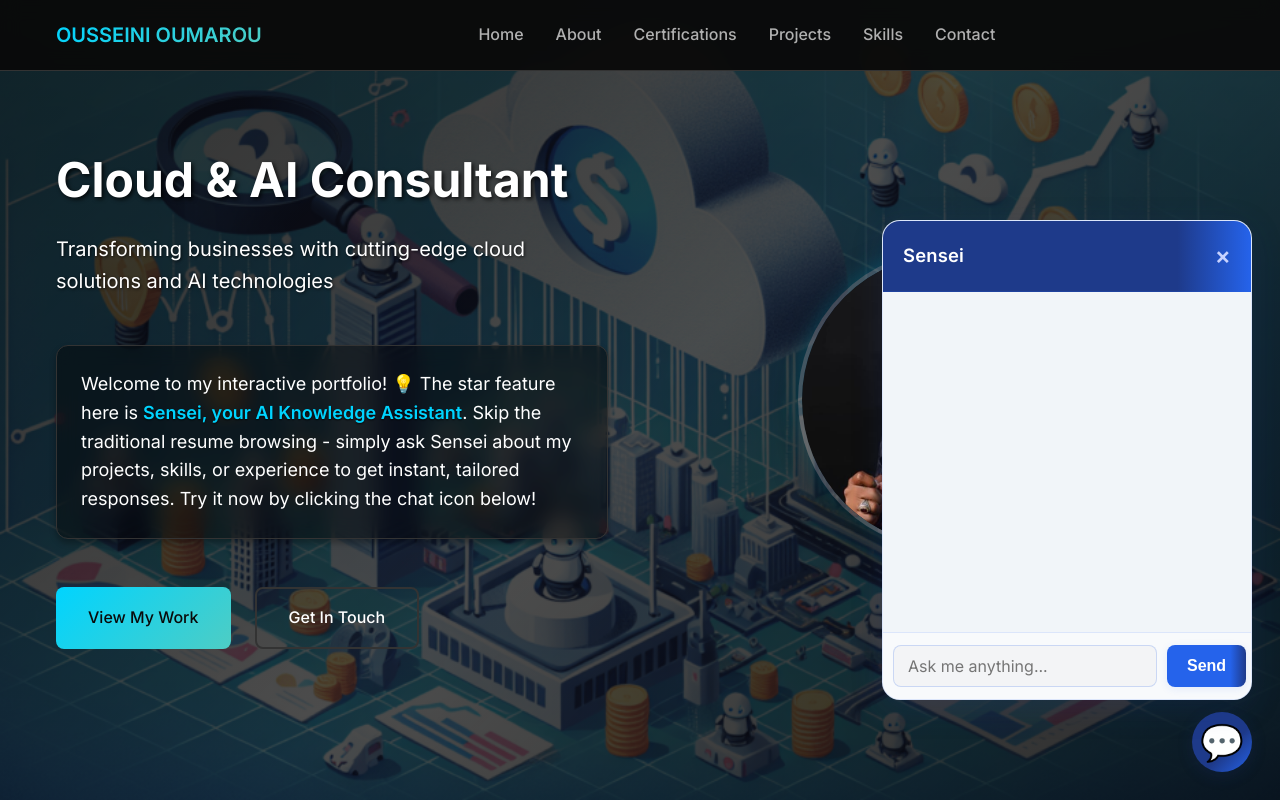
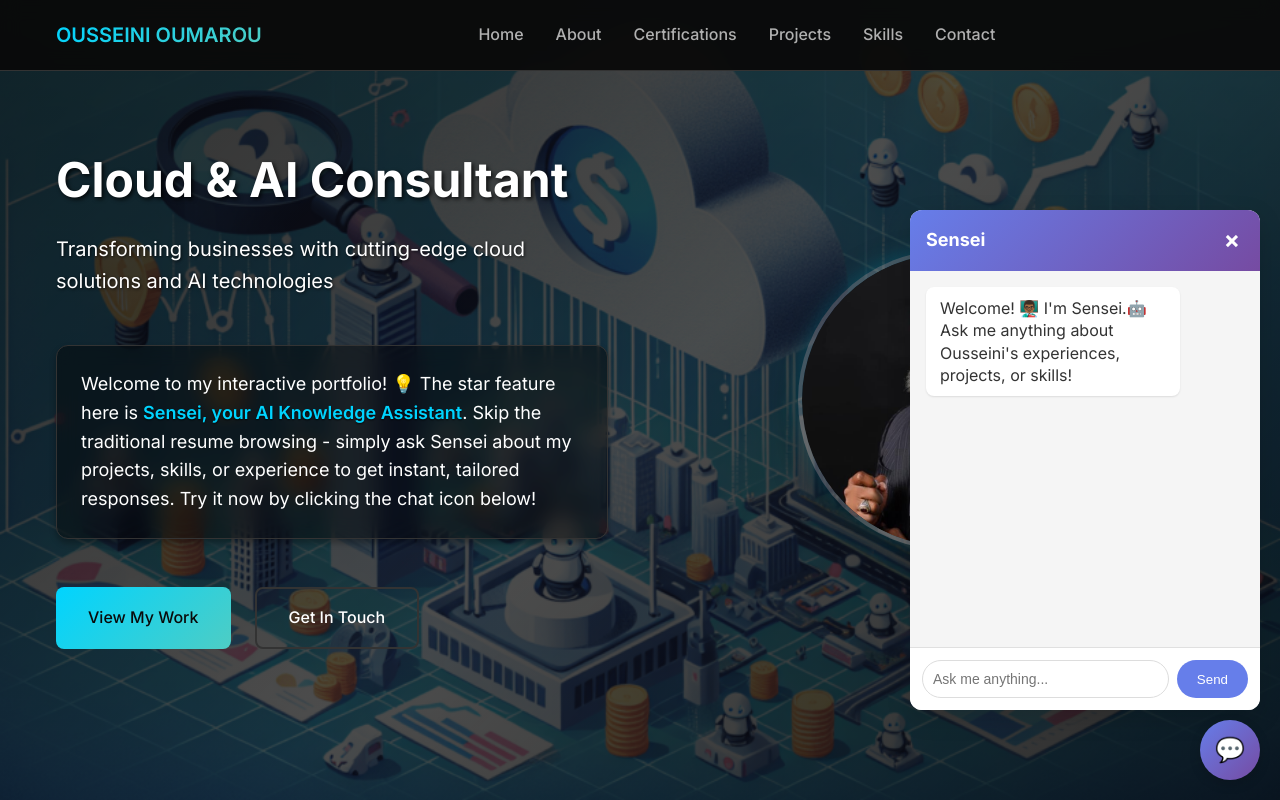
Before and after one commit to Marubozu-Ousseini/Static-Portfolio-Website, a plain HTML site: page index.html in a window 1280 px wide. Both pictures are taken after a click on the button "Open chat". Shown: the top 800 px of the page. Drawn offline with Linux system fonts and the light colour scheme.

Commit message:
good widget

```diff
--- a/index.html
+++ b/index.html
@@ -225,5 +225,6 @@
         </script>
     <link rel="stylesheet" href="widget/chatbot-widget.css">
     <script src="widget/chatbot-widget.js" defer></script>
+    <script src="widget/dom-test.js" defer></script>
 </body>
 </html>
--- a/styles.css
+++ b/styles.css
@@ -578,7 +578,7 @@ section {
 /* Projects Section */
 .projects {
     position: relative;
-    background: linear-gradient(135deg, rgba(4,8,12,0.6), rgba(8,12,18,0.6)), url('https://github.com/Marubozu-Ousseini/Static-Portfolio-Website/blob/main/images/projects-bg.jpg?raw=true') no-repeat center center;
+    background: linear-gradient(135deg, rgba(4,8,12,0.6), rgba(8,12,18,0.6)), url('https://github.com/Marubozu-Ousseini/Static-Portfolio-Website/raw/main/images/projects-bg.jpg?raw=true') no-repeat center center;
     background-size: cover;
     color: var(--text-primary);
 }
--- a/widget/chatbot-widget.css
+++ b/widget/chatbot-widget.css
@@ -1,145 +1,177 @@
-/* chatbot-widget.css - Complete Widget Styles */
+/* Floating Chat Button */
 #chatbot-btn {
+  position: fixed !important;
+  bottom: 20px !important;
+  right: 20px !important;
+  width: 60px !important;
+  height: 60px !important;
+  border-radius: 50% !important;
+  background: linear-gradient(135deg, #667eea 0%, #764ba2 100%) !important;
+  color: white !important;
+  border: none !important;
+  font-size: 24px !important;
+  cursor: pointer !important;
+  box-shadow: 0 4px 12px rgba(0, 0, 0, 0.15) !important;
+  z-index: 9999 !important;
+  transition: transform 0.3s ease, box-shadow 0.3s ease;
+  display: flex !important;
+  align-items: center !important;
+  justify-content: center !important;
+}
+
+#chatbot-btn:hover {
+  transform: scale(1.1);
+  box-shadow: 0 6px 20px rgba(0, 0, 0, 0.25);
+}
+
+/* Chat Container */
+#chatbot-container {
   position: fixed;
-  bottom: 28px;
-  right: 28px;
-  z-index: 9999;
-  background: linear-gradient(135deg, #1e3a8a 60%, #2563eb 100%);
-  color: #fff;
-  border: none;
-  border-radius: 50%;
-  width: 60px;
-  height: 60px;
-  font-size: 2.2rem;
-  box-shadow: 0 4px 16px rgba(30,58,138,0.18);
-  cursor: pointer;
-  transition: box-shadow 0.2s, background 0.2s;
-  font-family: 'Inter', 'Segoe UI', Arial, sans-serif;
+  bottom: 90px;
+  right: 20px;
+  width: 350px;
+  height: 500px;
+  background: white;
+  border-radius: 12px;
+  box-shadow: 0 8px 24px rgba(0, 0, 0, 0.15);
+  display: none;
+  flex-direction: column;
+  z-index: 9998;
+  overflow: hidden;
 }
-#chatbot-btn:hover {
-  box-shadow: 0 8px 24px rgba(37,99,235,0.22);
-  background: linear-gradient(135deg, #2563eb 80%, #1e3a8a 100%);
+
+#chatbot-container.open {
+  display: flex;
 }
-#chatbot-container {
-  display: none;
-  position: fixed;
-  bottom: 100px;
-  right: 28px;
-  width: 370px;
-  max-width: 98vw;
-  height: 480px;
-  background: #f8fafc;
-  border-radius: 18px;
-  box-shadow: 0 8px 32px rgba(30,58,138,0.18);
-  z-index: 10000;
-  flex-direction: column;
-  overflow: hidden;
-  border: 1.5px solid #2563eb22;
-  font-family: 'Inter', 'Segoe UI', Arial, sans-serif;
-}
-#chatbot-container.open { display: flex; }
+
+/* Header */
 #chatbot-header {
-  background: linear-gradient(90deg, #1e3a8a 80%, #2563eb 100%);
-  color: #fff;
-  padding: 16px 20px;
-  font-weight: 600;
-  font-size: 1.15em;
+  background: linear-gradient(135deg, #667eea 0%, #764ba2 100%);
+  color: white;
+  padding: 16px;
+  font-weight: bold;
+  font-size: 18px;
   display: flex;
   justify-content: space-between;
   align-items: center;
-  letter-spacing: 0.01em;
-  border-bottom: 1.5px solid #2563eb33;
 }
+
 #chatbot-close {
   cursor: pointer;
-  font-size: 1.3em;
-  color: #c7d2fe;
-  transition: color 0.2s;
+  font-size: 24px;
+  line-height: 1;
+  padding: 0 4px;
 }
+
 #chatbot-close:hover {
-  color: #fff;
+  opacity: 0.8;
 }
+
+/* Messages Area */
 #chatbot-messages {
   flex: 1;
-  padding: 18px 16px 12px 16px;
+  padding: 16px;
   overflow-y: auto;
-  background: #f1f5f9;
-  font-size: 1.04em;
+  background: #f5f5f5;
 }
+
 .msg {
-  margin-bottom: 13px;
-  padding: 12px 16px;
-  border-radius: 14px;
+  margin-bottom: 12px;
+  padding: 10px 14px;
+  border-radius: 8px;
   max-width: 80%;
-  word-break: break-word;
-  box-shadow: 0 2px 8px rgba(30,58,138,0.06);
-  font-family: inherit;
-  font-size: 1em;
+  word-wrap: break-word;
+  line-height: 1.4;
 }
+
 .msg.user {
-  background: linear-gradient(90deg, #2563eb 80%, #1e3a8a 100%);
-  color: #fff;
-  align-self: flex-end;
-  margin-left: 20%;
-  border-bottom-right-radius: 4px;
-  border-top-right-radius: 18px;
+  background: #667eea;
+  color: white;
+  margin-left: auto;
+  text-align: right;
 }
+
 .msg.bot {
-  background: #fff;
-  color: #1e293b;
-  align-self: flex-start;
-  margin-right: 20%;
-  border-bottom-left-radius: 4px;
-  border-top-left-radius: 18px;
+  background: white;
+  color: #333;
+  box-shadow: 0 1px 2px rgba(0, 0, 0, 0.1);
 }
+
 .sources {
-  font-size: 0.92em;
-  color: #2563eb;
-  margin-bottom: 8px;
-  margin-left: 8px;
+  font-size: 12px;
+  color: #666;
+  margin-top: 8px;
+  padding: 8px;
+  background: #e8e8e8;
+  border-radius: 4px;
 }
+
+/* Form */
 #chatbot-form {
   display: flex;
-  border-top: 1.5px solid #2563eb22;
-  background: #f8fafc;
-  padding: 12px 10px 12px 10px;
+  padding: 12px;
+  background: white;
+  border-top: 1px solid #e0e0e0;
 }
+
 #chatbot-input {
   flex: 1;
-  border: 1.5px solid #2563eb33;
-  padding: 10px 14px;
-  border-radius: 8px;
-  font-size: 1em;
-  margin-right: 10px;
-  background: #f3f4f6;
+  padding: 10px;
+  border: 1px solid #ddd;
+  border-radius: 20px;
   outline: none;
-  transition: border 0.2s;
-  font-family: inherit;
+  font-size: 14px;
 }
+
 #chatbot-input:focus {
-  border: 1.5px solid #2563eb;
+  border-color: #667eea;
 }
+
 #chatbot-form button {
-  background: linear-gradient(90deg, #2563eb 80%, #1e3a8a 100%);
-  color: #fff;
+  margin-left: 8px;
+  padding: 10px 20px;
+  background: #667eea;
+  color: white;
   border: none;
-  border-radius: 8px;
-  padding: 10px 20px;
-  font-size: 1em;
+  border-radius: 20px;
   cursor: pointer;
-  font-weight: 600;
-  box-shadow: 0 2px 8px rgba(37,99,235,0.10);
-  transition: background 0.2s;
+  font-weight: 500;
+  transition: background 0.3s ease;
 }
+
 #chatbot-form button:hover {
-  background: linear-gradient(90deg, #1e3a8a 80%, #2563eb 100%);
+  background: #5568d3;
 }
-@media (max-width: 500px) {
+
+/* Scrollbar Styling */
+#chatbot-messages::-webkit-scrollbar {
+  width: 6px;
+}
+
+#chatbot-messages::-webkit-scrollbar-track {
+  background: #f1f1f1;
+}
+
+#chatbot-messages::-webkit-scrollbar-thumb {
+  background: #888;
+  border-radius: 3px;
+}
+
+#chatbot-messages::-webkit-scrollbar-thumb:hover {
+  background: #555;
+}
+
+/* Mobile Responsive */
+@media (max-width: 480px) {
   #chatbot-container {
-    width: 99vw;
-    right: 0.5vw;
-    height: 60vh;
+    width: calc(100vw - 40px);
+    height: 70vh;
     bottom: 80px;
-    border-radius: 10px;
+    right: 20px;
+  }
+
+  #chatbot-btn {
+    bottom: 15px;
+    right: 15px;
   }
 }
--- a/widget/chatbot-widget.js
+++ b/widget/chatbot-widget.js
@@ -1,55 +1,131 @@
-// chatbot-widget.js - Standalone JavaScript
+// chatbot-widget.js - Standalone JavaScript (clean robust version)
 (function () {
-  if (window.__CHATBOT_WIDGET_LOADED) return;
-  window.__CHATBOT_WIDGET_LOADED = true;
-  const api = window.CHATBOT_API || 'https://fv3yej7f2j.execute-api.us-east-1.amazonaws.com/prod/chat';
+  try {
+    // Avoid duplicate initialization
+    if (document.getElementById('chatbot-btn')) {
+      console.log('Chatbot widget already present.');
+      return;
+    }
+
+    const api = window.CHATBOT_API || 'https://a53uyqa4oc.execute-api.us-east-1.amazonaws.com/prod/chat';
+
+    // Ensure CSS is loaded (only once)
+    if (!document.querySelector('link[href*="widget/chatbot-widget.css"]')) {
       const style = document.createElement('link');
       style.rel = 'stylesheet';
-  style.href = 'chatbot-widget.css';
+      style.href = 'widget/chatbot-widget.css';
       document.head.appendChild(style);
+    }
+
+    // Floating button with inline fallback styles
     const btn = document.createElement('button');
     btn.id = 'chatbot-btn';
-  btn.innerText = '💬';
+    btn.innerHTML = '💬';
+    btn.setAttribute('aria-label', 'Open chat');
+    btn.style.cssText = [
+      'position: fixed !important',
+      'bottom: 20px !important',
+      'right: 20px !important',
+      'width: 60px !important',
+      'height: 60px !important',
+      'border-radius: 50% !important',
+      'background: linear-gradient(135deg, #667eea 0%, #764ba2 100%) !important',
+      'color: #fff !important',
+      'border: none !important',
+      'font-size: 24px !important',
+      'cursor: pointer !important',
+      'box-shadow: 0 4px 12px rgba(0, 0, 0, 0.15) !important',
+      'z-index: 9999 !important',
+      'display: flex !important',
+      'align-items: center !important',
+      'justify-content: center !important'
+    ].join('; ');
     document.body.appendChild(btn);
+
+    // Container
     const container = document.createElement('div');
     container.id = 'chatbot-container';
-  container.innerHTML = `<div id="chatbot-header">Sensei <span id="chatbot-close">×</span></div><div id="chatbot-messages"></div><form id="chatbot-form"><input id="chatbot-input" autocomplete="off" placeholder="Ask me anything..."/><button>Send</button></form>`;
+    container.innerHTML = [
+      '<div id="chatbot-header">',
+      '  Sensei <span id="chatbot-close">×</span>',
+      '</div>',
+      '<div id="chatbot-messages"></div>',
+      '<form id="chatbot-form">',
+      '  <input id="chatbot-input" autocomplete="off" placeholder="Ask me anything..."/>',
+      '  <button type="submit">Send</button>',
+      '</form>'
+    ].join('');
     document.body.appendChild(container);
-  btn.onclick = () => container.classList.toggle('open');
-  document.getElementById('chatbot-close').onclick = () => container.classList.remove('open');
+
+    // Elements
     const form = document.getElementById('chatbot-form');
     const input = document.getElementById('chatbot-input');
     const messages = document.getElementById('chatbot-messages');
+    const closeBtn = document.getElementById('chatbot-close');
+
+    let welcomeShown = false;
+
+    function addWelcomeMessage() {
+      if (welcomeShown) return;
+      const msgDiv = document.createElement('div');
+      msgDiv.className = 'msg bot';
+      msgDiv.innerHTML = "Welcome! 👨🏾‍🏫 I'm Sensei.🤖 Ask me anything about Ousseini's experiences, projects, or skills!";
+      messages.appendChild(msgDiv);
+      messages.scrollTop = messages.scrollHeight;
+      welcomeShown = true;
+    }
+
+    btn.addEventListener('click', () => {
+      const wasOpen = container.classList.contains('open');
+      container.classList.toggle('open');
+      if (!wasOpen && !welcomeShown) addWelcomeMessage();
+    });
+
+    closeBtn && closeBtn.addEventListener('click', () => {
+      container.classList.remove('open');
+    });
+
     function addMsg(text, from) {
       const div = document.createElement('div');
       div.className = 'msg ' + from;
-    div.innerText = text;
+      div.textContent = text;
       messages.appendChild(div);
       messages.scrollTop = messages.scrollHeight;
     }
-  form.onsubmit = async (e) => {
+
+    form && form.addEventListener('submit', async (e) => {
       e.preventDefault();
       const q = input.value.trim();
       if (!q) return;
       addMsg(q, 'user');
       input.value = '';
-    addMsg('...', 'bot');
+      const loadingMsg = document.createElement('div');
+      loadingMsg.className = 'msg bot';
+      loadingMsg.textContent = '...';
+      messages.appendChild(loadingMsg);
+      messages.scrollTop = messages.scrollHeight;
       try {
-      const res = await fetch(window.CHATBOT_API || '', {
+        const res = await fetch(api, {
           method: 'POST',
           headers: { 'Content-Type': 'application/json' },
           body: JSON.stringify({ message: q })
         });
         const data = await res.json();
-      messages.lastChild.innerText = data.message || 'No response.';
-      if (data.sources) {
+        loadingMsg.textContent = data.message || 'No response.';
+        if (data.sources && data.sources.length > 0) {
           const src = document.createElement('div');
           src.className = 'sources';
-        src.innerText = 'Sources: ' + data.sources.map(s => s.title || s.name).join(', ');
+          src.textContent = 'Sources: ' + data.sources.map(s => s.title || s.name).join(', ');
           messages.appendChild(src);
+          messages.scrollTop = messages.scrollHeight;
         }
-    } catch (e) {
-      messages.lastChild.innerText = 'Error: ' + e.message;
+      } catch (err) {
+        loadingMsg.textContent = 'Error: ' + err.message;
       }
-  };
+    });
+
+    console.log('Chatbot widget initialized');
+  } catch (err) {
+    console.error('Failed to initialize chatbot widget:', err);
+  }
 })();
```
Also changed, not shown: widget/dom-test.js (added, +11 -0 lines), 1 other file. Lines whose indentation alone changed are shown as unchanged.
